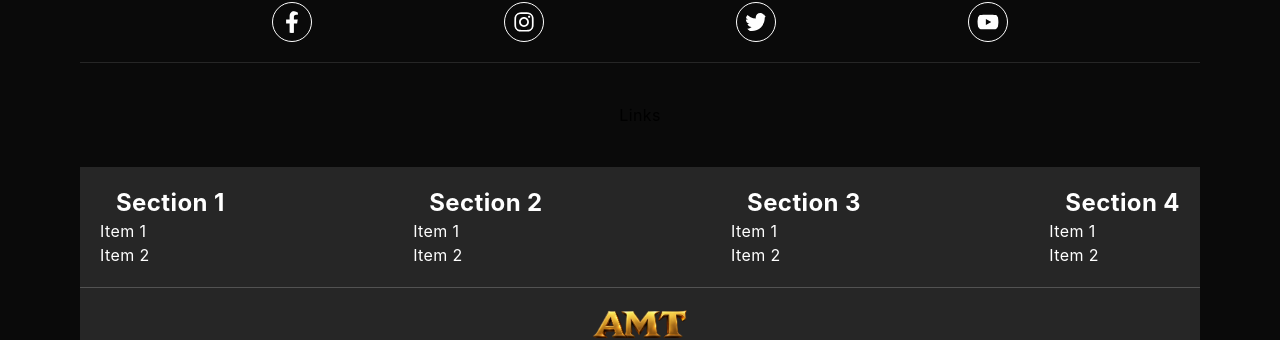
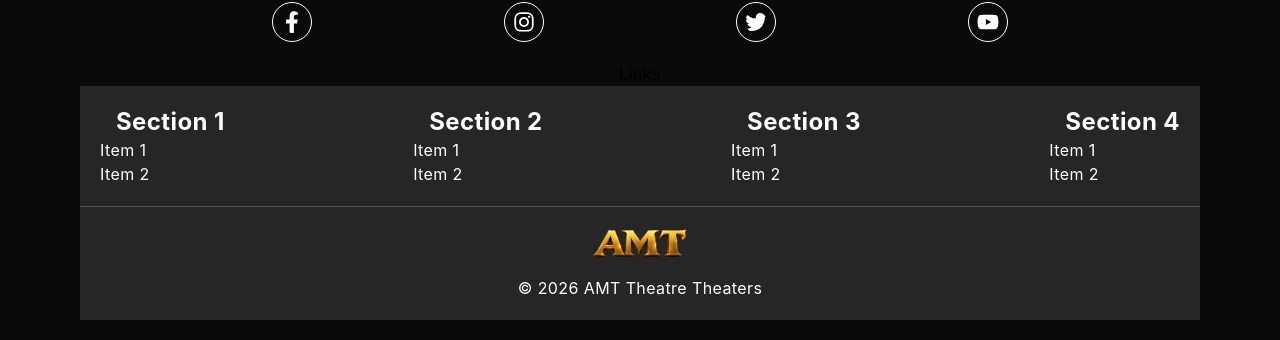
Before and after one commit to JRMasias/amt, a React (Vite) app: page / in a window 1280 px wide. Shown: the part 4478-4818 px from the top of the page. Built offline with nearby package versions, Linux system fonts and the light colour scheme.

Commit message:
Fix spacing issues

```diff
--- a/src/components/Footer.tsx
+++ b/src/components/Footer.tsx
@@ -21,7 +21,7 @@ export default function Footer() {
                <div>
                     Links
                </div>
-               <div className="w-full bg-neutral-800 mt-10 p-5 flex justify-between items-center">
+               <div className="w-full bg-neutral-800 p-5 flex justify-between items-center">
                     <div>
                          <h1 className="text-white text-2xl font-bold ps-4">
                               Section 1
--- a/src/components/ui/Divider.tsx
+++ b/src/components/ui/Divider.tsx
@@ -5,7 +5,7 @@ interface DividerProps {
 export default function Divider({ children }: DividerProps) {
      return (
 
-          <div className="w-full border-t border-b border-neutral-800 my-10 py-5 flex justify-evenly items-center">
+          <div className="w-full border-t border-neutral-800 mt-10 py-5 flex justify-evenly items-center">
                { children }
           </div>
      );
```
